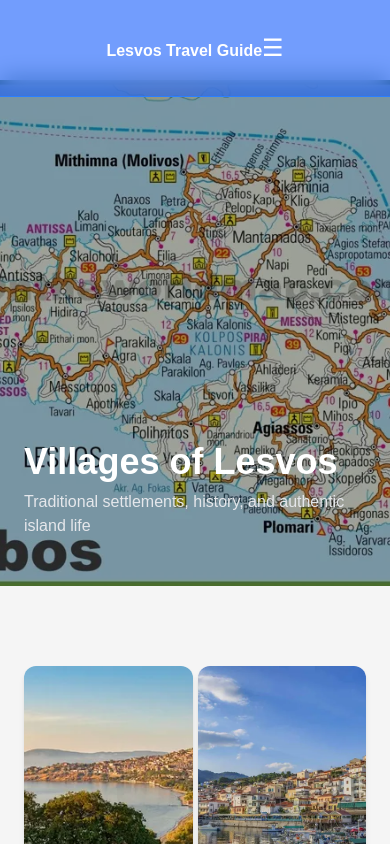
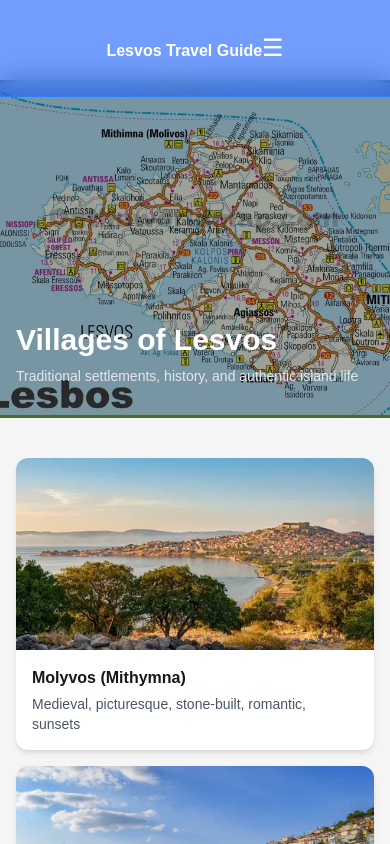
Before and after one commit to amamouridis06/lesvos-travel-guide, a Next.js app: page /villages in a window 390 px wide. Shown: the top 844 px of the page. Built offline with nearby package versions, Linux system fonts and the light colour scheme.

Commit message:
Update page.tsx

```diff
--- a/app/villages/page.tsx
+++ b/app/villages/page.tsx
@@ -32,7 +32,7 @@ const villages = [
     href: "/villages/mantamados",
   },
   {
-    name: "Skala kalonis",
+    name: "Skala Kallonis",
     description: "Wetlands, birdwatching, seaside, tranquil, authentic",
     image: "/skala-kallonis.jpeg",
     href: "/villages/skala-kallonis",
@@ -45,62 +45,60 @@ const villages = [
   },
   {
     name: "Skala Eresou",
-    description: "",
+    description: "Seaside, relaxed, beach life, authentic",
     image: "/eressos.jpeg",
     href: "/villages/skala-eresou",
   },
   {
-    name: "Mestotopos",
-    description: "",
+    name: "Mesotopos",
+    description: "Traditional, peaceful, local, authentic",
     image: "/pallas.jpg",
     href: "/villages/mesotopos",
   },
   {
     name: "Melinta",
-    description: "",
+    description: "Coastal, calm, scenic, traditional",
     image: "/plomari1.jpg",
     href: "/villages/melinta",
   },
   {
     name: "Sigri",
-    description: "",
+    description: "Remote, volcanic, seaside, unique",
     image: "/ouzo.jpg",
     href: "/villages/sigri",
   },
   {
     name: "Thermi",
-    description: "",
+    description: "Historic, coastal, peaceful, cultural",
     image: "/thermi.jpeg",
     href: "/villages/thermi",
   },
   {
-    name: "Skaloxori",
-    description: "",
+    name: "Skalohori",
+    description: "Traditional, hillside, quiet, authentic",
     image: "/skaloxori.jpeg",
     href: "/villages/skaloxori",
   },
   {
     name: "Filia",
-    description: "",
+    description: "Mountain, traditional, peaceful, local",
     image: "/filia.jpeg",
     href: "/villages/filia",
   },
-
 ];
 
 export default function VillagesPage() {
   return (
     <main className="bg-neutral-100 text-neutral-900 min-h-screen">
-
       {/* ================= HERO ================= */}
-      <section className="relative h-[60vh] bg-[url('/map-lesvos.jpg')] bg-cover bg-center bg-fixed">
+      <section className="relative h-[40vh] sm:h-[45vh] md:h-[60vh] bg-[url('/map-lesvos.jpg')] bg-cover bg-center md:bg-fixed">
         <div className="absolute inset-0 bg-black/35" />
         <div className="relative z-10 h-full flex items-end">
-          <div className="max-w-6xl mx-auto px-6 pb-12">
-            <h1 className="text-4xl md:text-5xl font-bold text-white">
+          <div className="max-w-6xl mx-auto w-full px-4 sm:px-6 pb-8 sm:pb-10 md:pb-12">
+            <h1 className="text-3xl sm:text-4xl md:text-5xl font-bold text-white">
               Villages of Lesvos
             </h1>
-            <p className="text-gray-200 mt-2 max-w-xl">
+            <p className="text-gray-200 mt-2 max-w-xl text-sm sm:text-base">
               Traditional settlements, history, and authentic island life
             </p>
           </div>
@@ -108,8 +106,8 @@ export default function VillagesPage() {
       </section>
 
       {/* ================= LIST ================= */}
-      <section className="max-w-6xl mx-auto px-6 py-20">
-        <div className="grid grid-cols-2 sm:grid-cols-2 lg:grid-cols-3 xl:grid-cols-5 gap-[5px]">
+      <section className="max-w-6xl mx-auto px-4 sm:px-6 py-10 sm:py-14 md:py-20">
+        <div className="grid grid-cols-1 sm:grid-cols-2 lg:grid-cols-3 xl:grid-cols-5 gap-4 sm:gap-5">
           {villages.map((village) => (
             <Link
               key={village.name}
@@ -119,11 +117,13 @@ export default function VillagesPage() {
               <img
                 src={village.image}
                 alt={village.name}
-                className="h-56 w-full object-cover group-hover:scale-105 transition duration-300"
+                className="h-48 sm:h-52 md:h-56 w-full object-cover group-hover:scale-105 transition duration-300"
               />
 
-              <div className="p-5">
-                <h3 className="text-lg font-semibold">{village.name}</h3>
+              <div className="p-4 sm:p-5">
+                <h3 className="text-base sm:text-lg font-semibold">
+                  {village.name}
+                </h3>
                 <p className="text-sm text-gray-600 mt-1">
                   {village.description}
                 </p>
@@ -132,17 +132,6 @@ export default function VillagesPage() {
           ))}
         </div>
       </section>
-
-      {/* /* {/* ================= BACK ================= */}
-      {/* <div className="text-center pb-20">
-        <Link
-          href="/"
-          className="inline-block px-6 py-3 rounded-lg bg-yellow-600 text-white font-semibold hover:bg-yellow-700 transition"
-        >
-          ← Επιστροφή στην αρχική
-        </Link>
-      </div>  */}
-
     </main>
   );
 }
```
Lines whose indentation alone changed are shown as unchanged.
